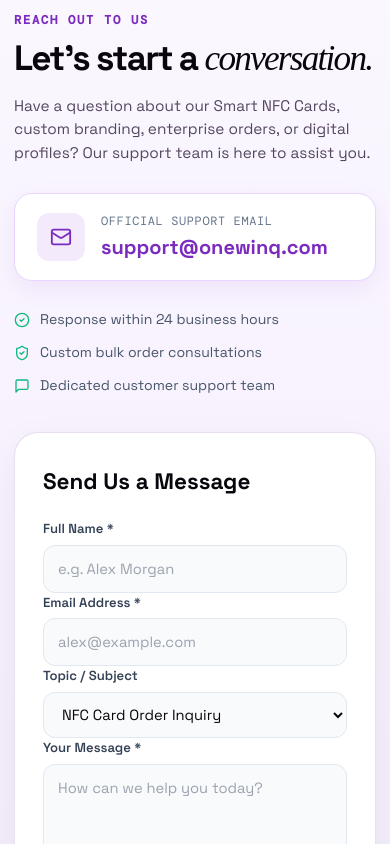
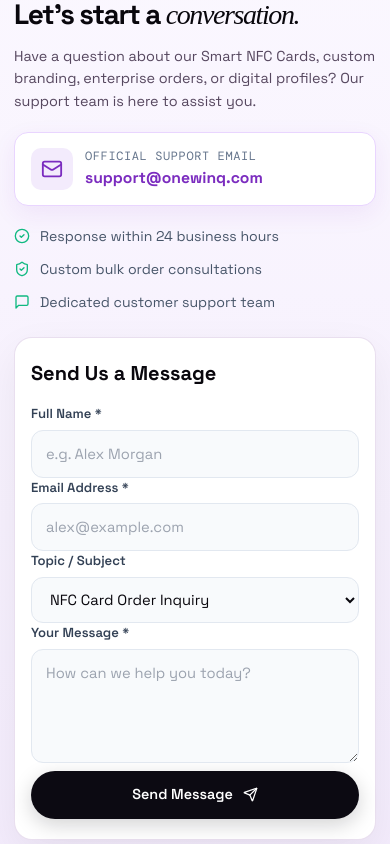
Before and after one commit to alishabatham/onewinq-landing, a React (Vite) app: page / in a window 390 px wide. Shown: the part 9220-10064 px from the top of the page. Built offline with nearby package versions, Linux system fonts and the light colour scheme; a web font is replaced by a local one.

Commit message:
fix: Add mobile responsiveness and email wrapping to ContactSection

```diff
--- a/src/index.css
+++ b/src/index.css
@@ -1760,6 +1760,8 @@
 .email-details {
   display: flex;
   flex-direction: column;
+  min-width: 0;
+  overflow: hidden;
 }
 
 .email-label {
@@ -1772,11 +1774,13 @@
 }
 
 .email-link {
-  font-size: 1.25rem;
+  font-size: clamp(0.95rem, 4vw, 1.25rem);
   font-weight: 800;
   color: #7b2cbf;
   text-decoration: none;
   transition: color 0.2s ease;
+  word-break: break-word;
+  overflow-wrap: anywhere;
 }
 
 .email-link:hover {
@@ -1914,3 +1918,54 @@
   background: #7b2cbf;
   color: #ffffff;
 }
+
+@media (max-width: 640px) {
+  .contact-section {
+    padding: 50px 0;
+  }
+
+  .contact-grid {
+    gap: 24px;
+  }
+
+  .contact-title {
+    font-size: clamp(1.75rem, 6.5vw, 2.4rem);
+  }
+
+  .contact-desc {
+    font-size: 0.9rem;
+    margin-bottom: 20px;
+  }
+
+  .contact-email-card {
+    padding: 14px 16px;
+    gap: 12px;
+    border-radius: 14px;
+    margin-bottom: 20px;
+  }
+
+  .email-icon-box {
+    width: 42px;
+    height: 42px;
+    border-radius: 10px;
+  }
+
+  .email-link {
+    font-size: 0.98rem;
+  }
+
+  .contact-form-card {
+    padding: 20px 16px;
+    border-radius: 18px;
+  }
+
+  .form-heading {
+    font-size: 1.25rem;
+    margin-bottom: 16px;
+  }
+
+  .contact-submit-btn {
+    padding: 13px 18px;
+    font-size: 0.9rem;
+  }
+}
```
